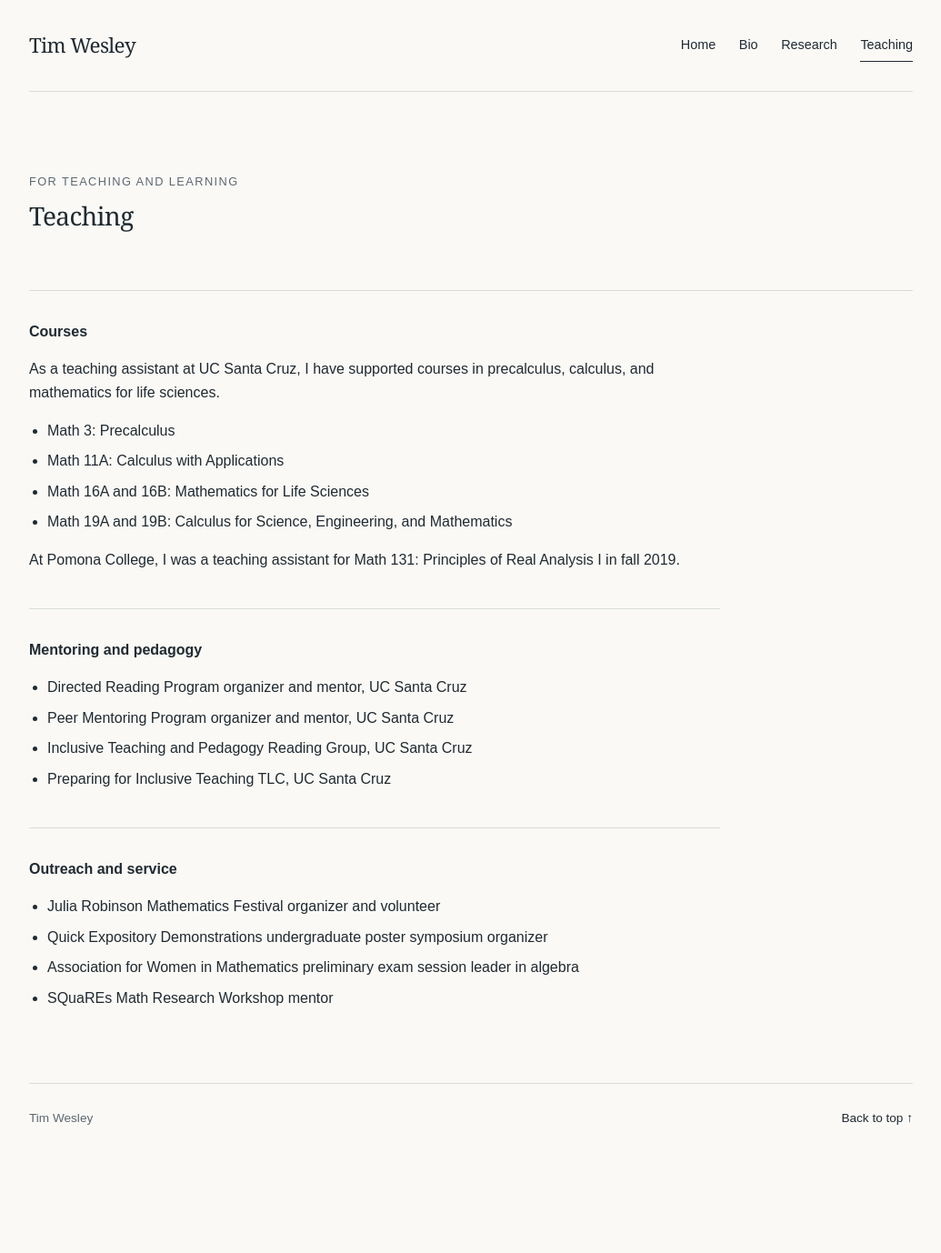
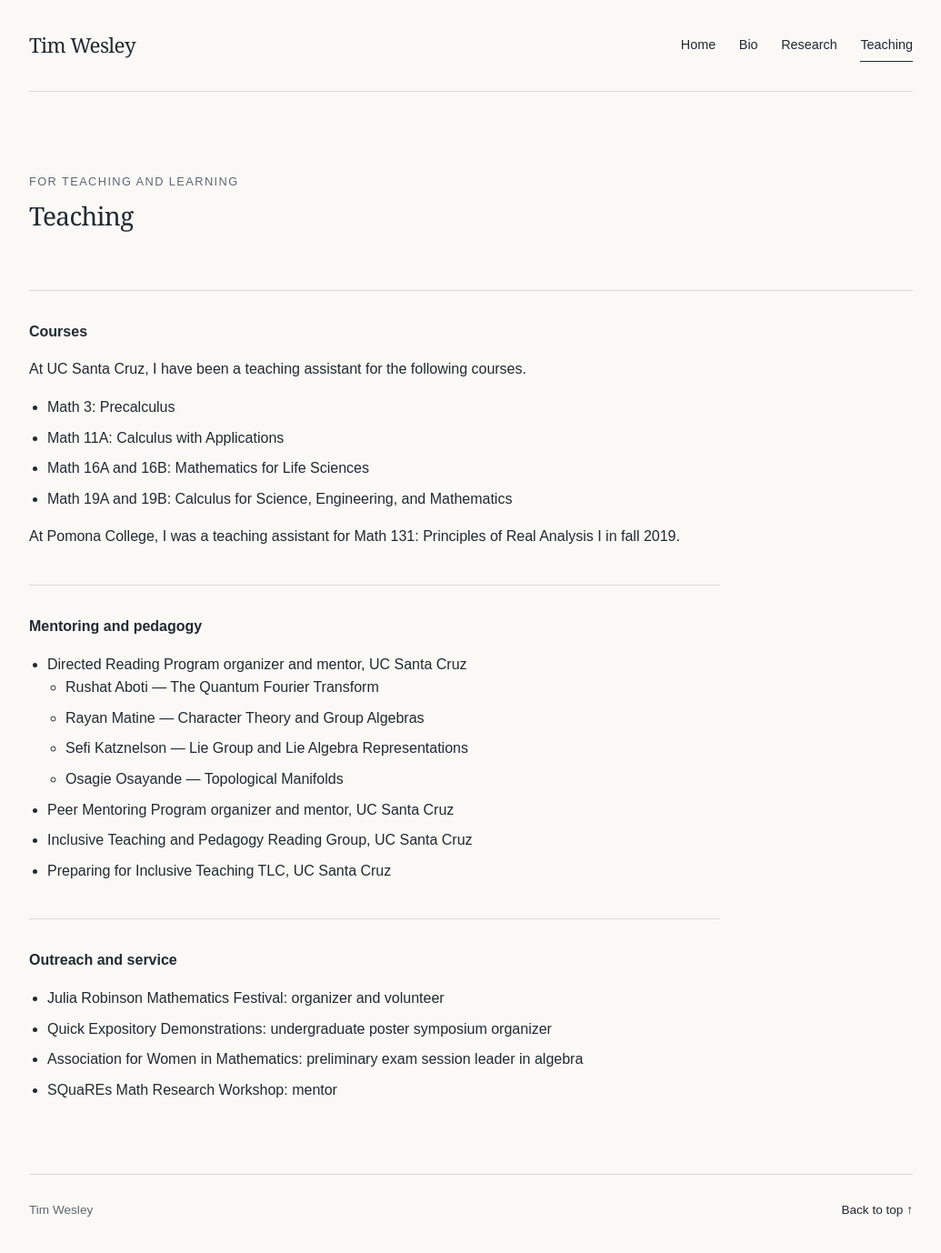
Before and after one commit to sprinklesurfing/sprinklesurfing.github.io, a Jekyll site: the page built from teaching.md, in a window 1280 px wide. Shown: the whole page at 91% size, without its empty margins (122-1157 px from the left). Built offline with Jekyll 4.4.1, drawn with Linux system fonts in a browser that asks for light colours; before the commit the page ends 1277 px from its top, so only the background shows below that.

Commit message:
Publish bio edits and directed reading projects

```diff
--- a/_config.yml
+++ b/_config.yml
@@ -2,7 +2,7 @@ title: Tim Wesley
 description: Biography, research, and teaching.
 url: https://sprinklesurfing.github.io
 baseurl: ""
-site_version: "2026-10-08-2"
+site_version: "2026-10-08-3"
 markdown: kramdown
 exclude:
   - README.md
--- a/teaching.md
+++ b/teaching.md
@@ -9,8 +9,8 @@ permalink: /teaching/
 
 <section class="page-intro"><p class="intro-label">For teaching and learning</p><h1>Teaching</h1></section>
 
-<section class="page-section" aria-labelledby="courses"><h2 id="courses">Courses</h2><p>As a teaching assistant at UC Santa Cruz, I have supported courses in precalculus, calculus, and mathematics for life sciences.</p><ul><li>Math 3: Precalculus</li><li>Math 11A: Calculus with Applications</li><li>Math 16A and 16B: Mathematics for Life Sciences</li><li>Math 19A and 19B: Calculus for Science, Engineering, and Mathematics</li></ul><p>At Pomona College, I was a teaching assistant for Math 131: Principles of Real Analysis I in fall 2019.</p></section>
+<section class="page-section" aria-labelledby="courses"><h2 id="courses">Courses</h2><p>At UC Santa Cruz, I have been a teaching assistant for the following courses.</p><ul><li>Math 3: Precalculus</li><li>Math 11A: Calculus with Applications</li><li>Math 16A and 16B: Mathematics for Life Sciences</li><li>Math 19A and 19B: Calculus for Science, Engineering, and Mathematics</li></ul><p>At Pomona College, I was a teaching assistant for Math 131: Principles of Real Analysis I in fall 2019.</p></section>
 
-<section class="page-section" aria-labelledby="mentoring"><h2 id="mentoring">Mentoring and pedagogy</h2><ul><li>Directed Reading Program organizer and mentor, UC Santa Cruz</li><li>Peer Mentoring Program organizer and mentor, UC Santa Cruz</li><li>Inclusive Teaching and Pedagogy Reading Group, UC Santa Cruz</li><li>Preparing for Inclusive Teaching TLC, UC Santa Cruz</li></ul></section>
+<section class="page-section" aria-labelledby="mentoring"><h2 id="mentoring">Mentoring and pedagogy</h2><ul><li>Directed Reading Program organizer and mentor, UC Santa Cruz<ul><li>Rushat Aboti — The Quantum Fourier Transform</li><li>Rayan Matine — Character Theory and Group Algebras</li><li>Sefi Katznelson — Lie Group and Lie Algebra Representations</li><li>Osagie Osayande — Topological Manifolds</li></ul></li><li>Peer Mentoring Program organizer and mentor, UC Santa Cruz</li><li>Inclusive Teaching and Pedagogy Reading Group, UC Santa Cruz</li><li>Preparing for Inclusive Teaching TLC, UC Santa Cruz</li></ul></section>
 
-<section class="page-section" aria-labelledby="outreach"><h2 id="outreach">Outreach and service</h2><ul><li>Julia Robinson Mathematics Festival organizer and volunteer</li><li>Quick Expository Demonstrations undergraduate poster symposium organizer</li><li>Association for Women in Mathematics preliminary exam session leader in algebra</li><li>SQuaREs Math Research Workshop mentor</li></ul></section>
+<section class="page-section" aria-labelledby="outreach"><h2 id="outreach">Outreach and service</h2><ul><li>Julia Robinson Mathematics Festival: organizer and volunteer</li><li>Quick Expository Demonstrations: undergraduate poster symposium organizer</li><li>Association for Women in Mathematics: preliminary exam session leader in algebra</li><li>SQuaREs Math Research Workshop: mentor</li></ul></section>
```
Also changed, not shown: bio.md (+2 -2 lines), README.md.
